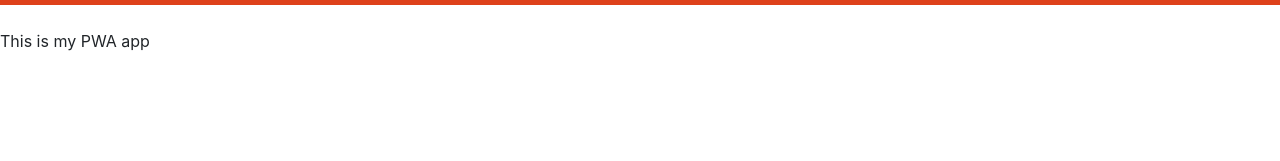
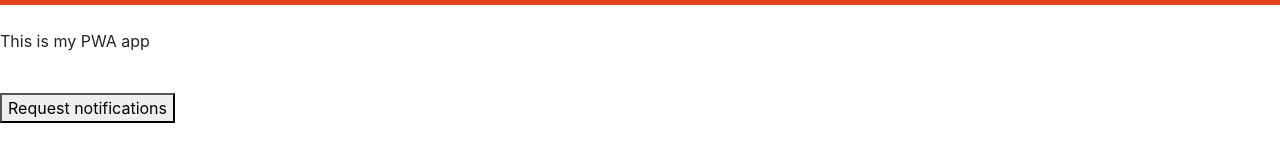
Before and after one commit to adrianmoya/devweek-pwa, a plain HTML site: page docs/index.html in a window 1280 px wide. Shown: the part 51-212 px from the top of the page. Drawn offline with nearby package versions, Linux system fonts and the light colour scheme.

Commit message:
Modified github pages version

```diff
--- a/docs/index.html
+++ b/docs/index.html
@@ -23,6 +23,8 @@
   </nav>
   <br>
   <p>This is my PWA app</p>
+  <br>
+  <button onclick="requestPermission()">Request notifications</button>
   <script lang="javascript">
     if ('serviceWorker' in navigator) {
       window.addEventListener('load', function () {
@@ -35,6 +37,20 @@
         });
       });
     }
+
+    function requestPermission() {
+      Notification.requestPermission().then(function (result) {
+        if (result === 'denied') {
+          console.log('Permission wasn\'t granted. Allow a retry.');
+          return;
+        }
+        if (result === 'default') {
+          console.log('The permission request was dismissed.');
+          return;
+        }
+        // Do something with the granted permission.
+      });
+    };
   </script>
 </body>
 
```
Also changed, not shown: docs/sw.js (+8 -0 lines), docs/manifest.json. Lines whose indentation alone changed are shown as unchanged.
